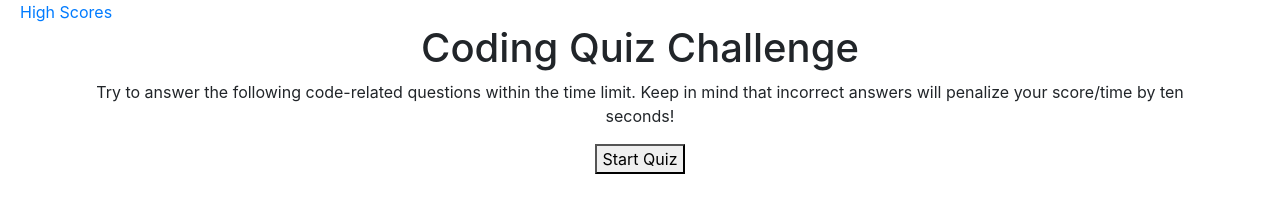
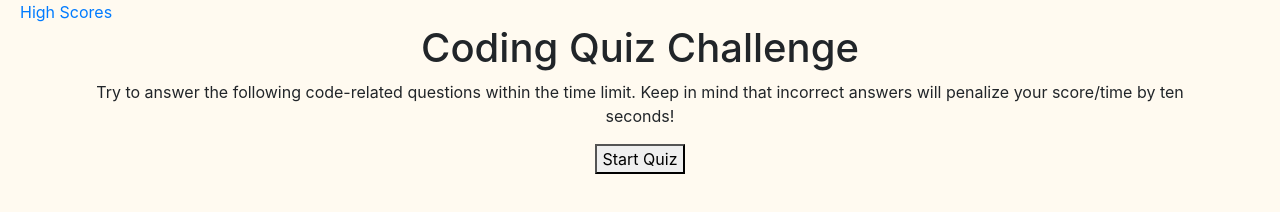
Before and after one commit to johndexteriv/CodeQuiz, a plain HTML site: page index.html in a window 1280 px wide. Drawn offline with nearby package versions, Linux system fonts and the light colour scheme.

Commit message:
updated body bg color

```diff
--- a/style.css
+++ b/style.css
@@ -20,6 +20,7 @@
 
 body {
 text-align: center;
+background-color: floralwhite;
 };
 
 button {
```
